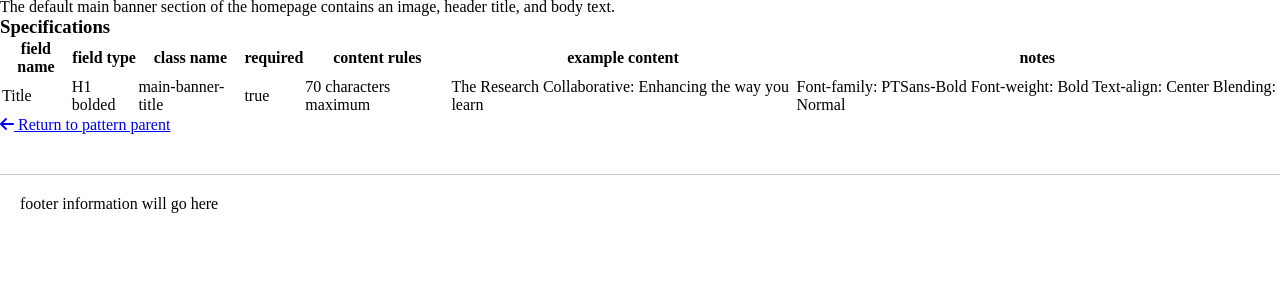
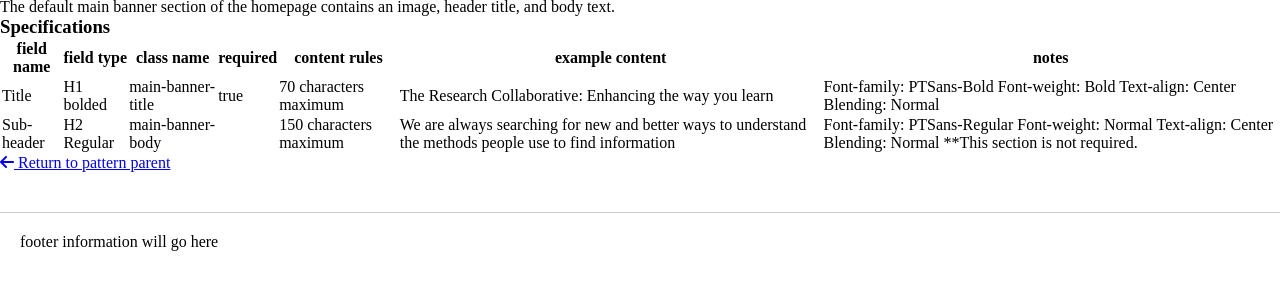
Before and after one commit to ux-at-icfnext/herc, a Jekyll site: the page built from pages/patterns/main-banner.md, in a window 1280 px wide, cut to the strip 491-781 px from the top of the page. Built offline with Jekyll 4.4.1, drawn with Linux system fonts in a browser that asks for light colours; nearby versions of some CDN libraries.

Commit message:
Update Pattern Specifications “main-banner”

```diff
--- a/pages/patterns/main-banner.md
+++ b/pages/patterns/main-banner.md
@@ -21,4 +21,17 @@ schema:
       Text-align: Center
       Blending: Normal
     example: "The Research Collaborative: Enhancing the way you learn"
+  - fieldname: Sub-header
+    type: H2 Regular
+    class: main-banner-body
+    content: 150 characters maximum
+    example: We are always searching for new and better ways to understand the
+      methods people use to find information
+    notes: |-
+      Font-family: PTSans-Regular
+      Font-weight: Normal
+      Text-align: Center
+      Blending: Normal
+
+      **This section is not required.
 ---
```
